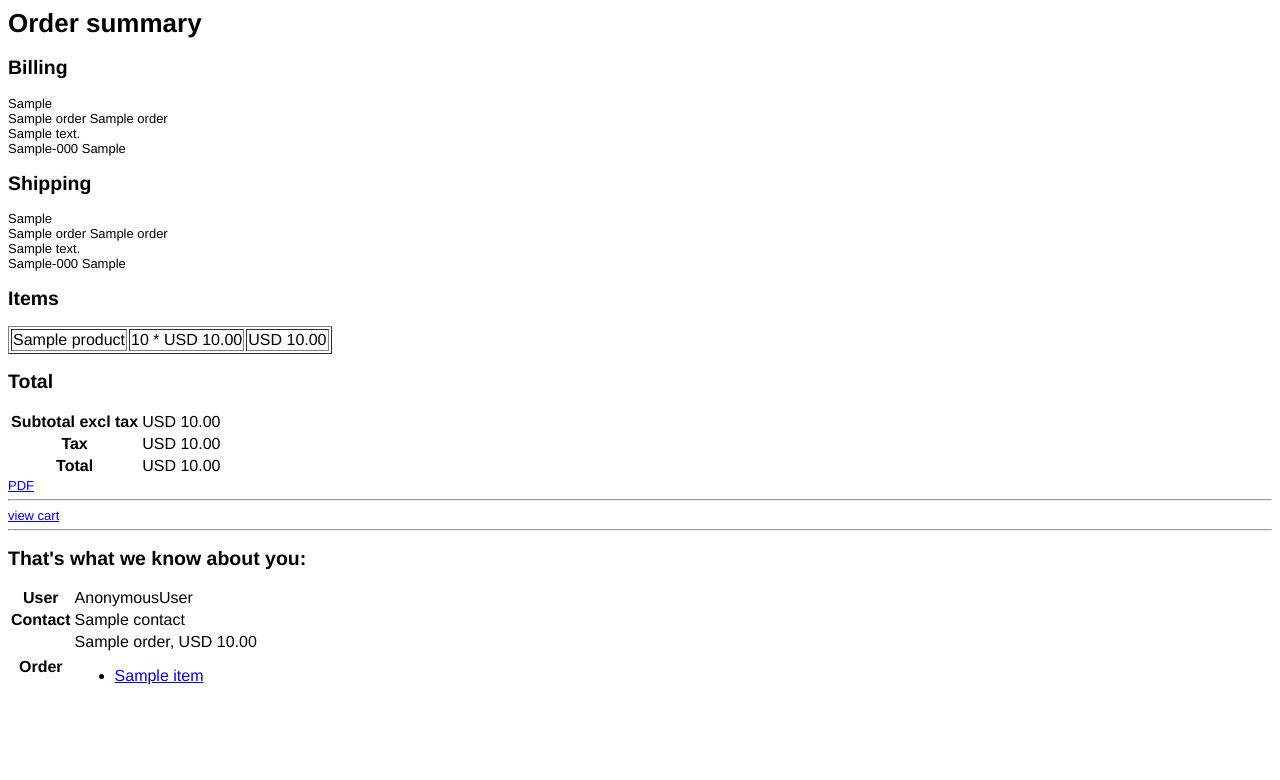
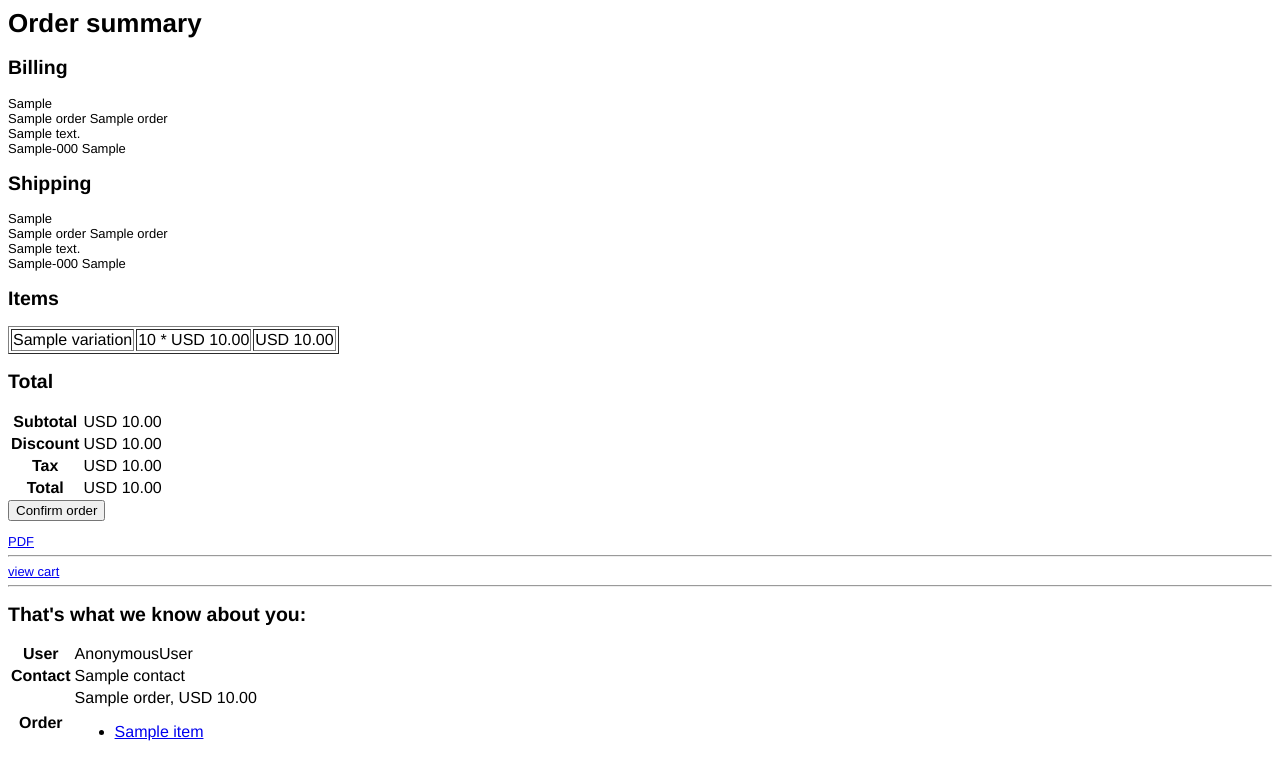
Before and after one commit to matthiask/plata, a Django app: template plata/shop/templates/plata/shop_confirmation.html in a window 1280 px wide. Shown: the top 780 px of the page. Run offline with Django 3.2, Linux system fonts and the light colour scheme; the template is opened without the code that fills it: most values are stand-ins (such as "Sample title", 1, 10 or a date in 2020).

Commit message:
Enable order confirmation

```diff
--- a/plata/shop/templates/plata/shop_confirmation.html
+++ b/plata/shop/templates/plata/shop_confirmation.html
@@ -19,7 +19,7 @@
 <table border="1">
 {% for item in order.items.all %}
 <tr>
-    <td>{{ item.product }}</td>
+    <td>{{ item.variation }}</td>
     <td>{{ item.quantity }} * {{ item.currency }} {{ item.unit_price|floatformat:2 }}</td>
     <td>{{ item.currency }} {{ item.discounted_subtotal|floatformat:2 }}</td>
 </tr>
@@ -29,12 +29,16 @@
 <h2>Total</h2>
 <table>
 <tr>
-    <th>Subtotal excl tax</th>
-    <td>{{ order.currency }} {{ order.items_subtotal|floatformat:2 }}</td>
+    <th>Subtotal</th>
+    <td>{{ order.currency }} {{ order.subtotal|floatformat:2 }}</td>
+</tr>
+<tr>
+    <th>Discount</th>
+    <td>{{ order.currency }} {{ order.discount|floatformat:2 }}</td>
 </tr>
 <tr>
     <th>Tax</th>
-    <td>{{ order.currency }} {{ order.items_tax|floatformat:2 }}</td>
+    <td>{{ order.currency }} {{ order.tax|floatformat:2 }}</td>
 </tr>
 <tr>
     <th>Total</th>
@@ -42,5 +46,9 @@
 </tr>
 </table>
 
+<form method="post" action=".">{% csrf_token %}
+<input type="submit" value="Confirm order" />
+</form>
+
 <a href="../pdf/{{ order.id }}/">PDF</a>
 {% endblock %}
--- a/plata/shop/views.py
+++ b/plata/shop/views.py
@@ -255,12 +255,15 @@ class Shop(object):
         if not order:
             return HttpResponseRedirect(reverse('plata_shop_cart') + '?empty=1')
 
+        if request.method == 'POST':
+            # TODO any validation or data necessary here?
+            order.update_status(self.order_model.CONFIRMED, 'Confirmation given')
+
         return self.render_confirmation(request, {'order': order})
 
     def render_confirmation(self, request, context):
         return render_to_response('plata/shop_confirmation.html',
             self.get_context(request, context))
-
 
     def blabla_pdf(self, request, order_id):
         order = get_object_or_404(self.order_model, pk=order_id)
```
